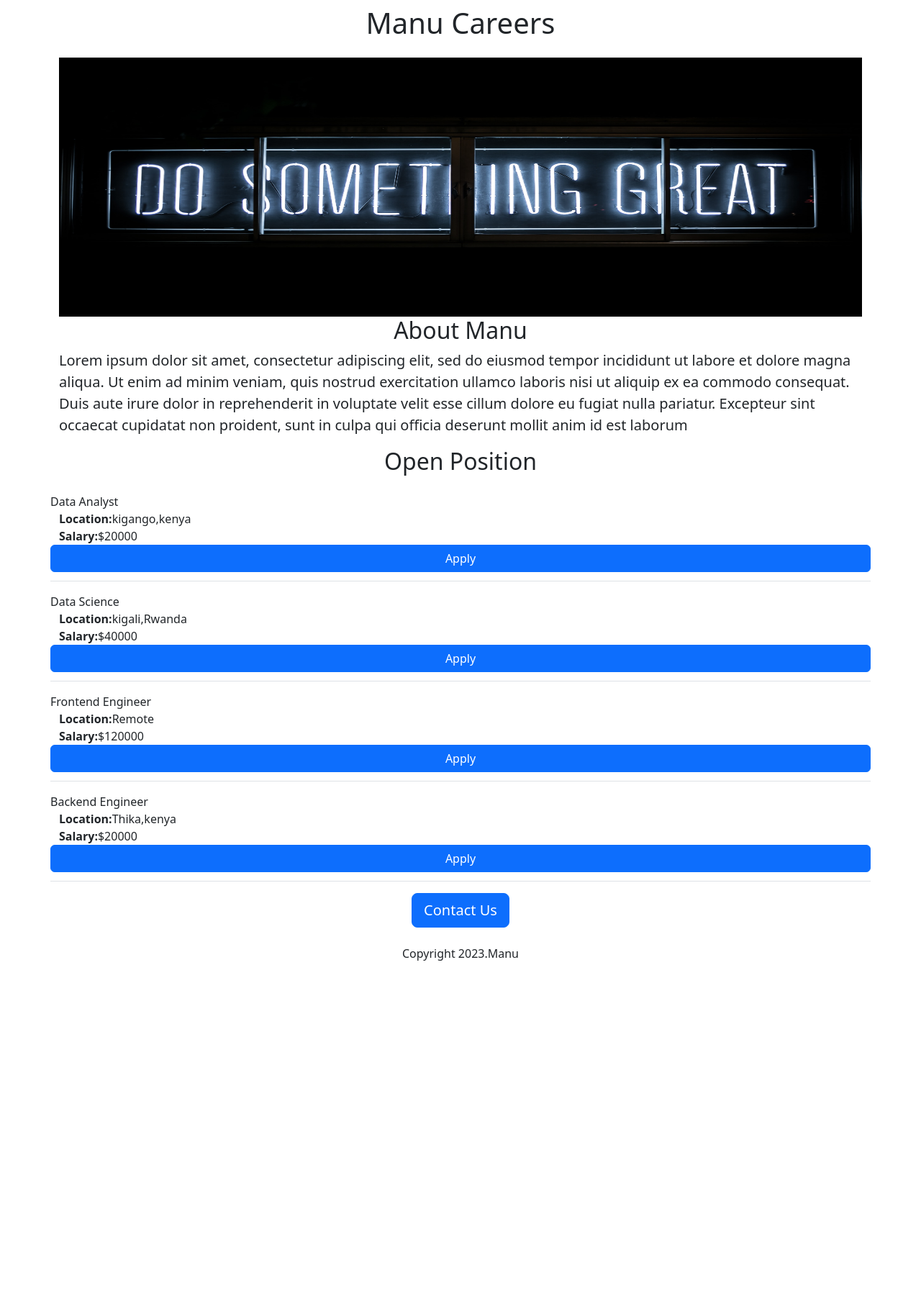
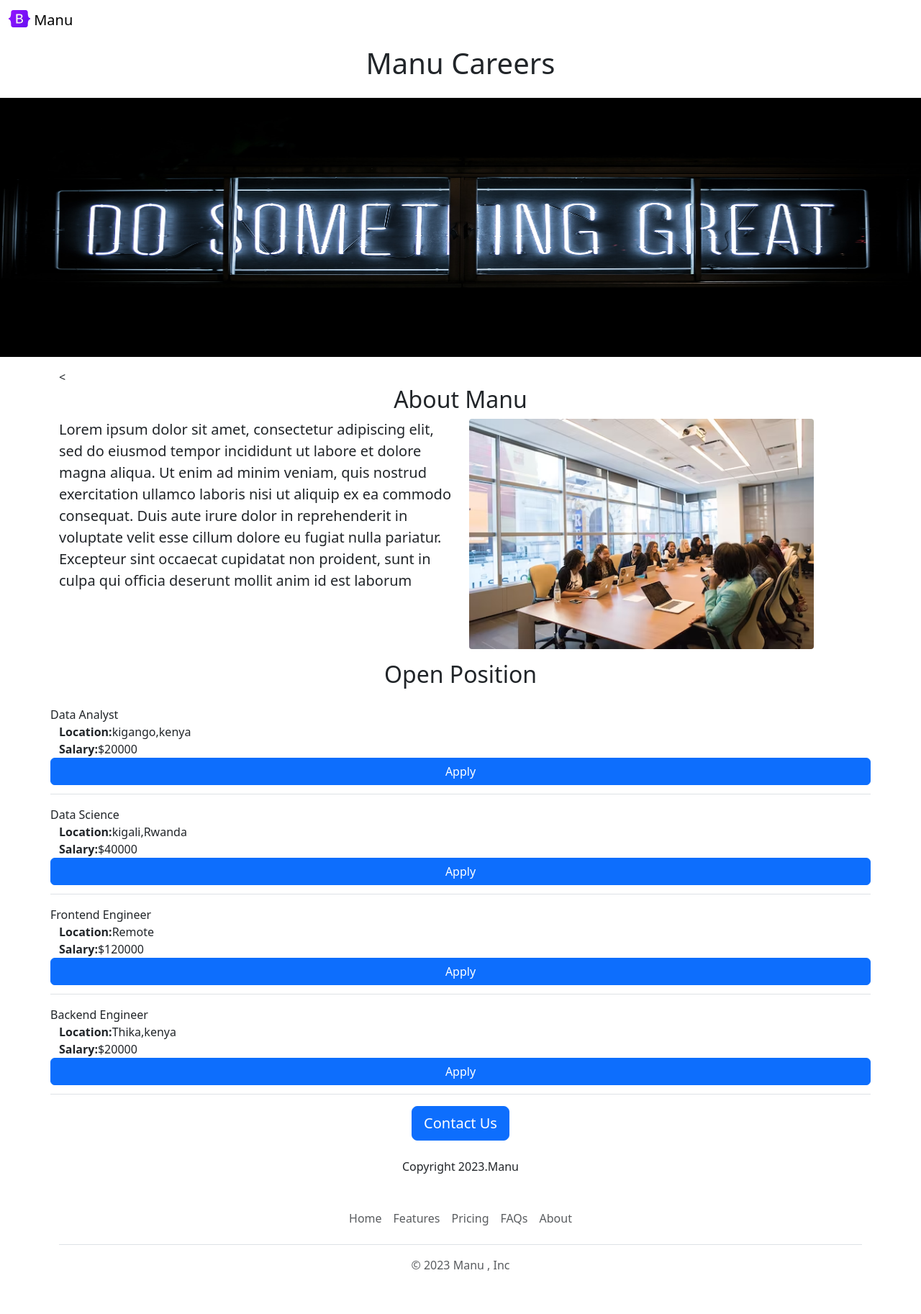
Before and after one commit to wilson-ty/manu---career--webite-v2, a Flask app: page / in a window 1280 px wide. Shown: the whole page at 72% size. Before the commit the page ends 1335 px from the top, so only its background shows below. Run offline with Flask 2, Linux system fonts and the light colour scheme.

Commit message:
asentic improvement

```diff
--- /dev/null
+++ b/templates/footer.html
@@ -0,0 +1,12 @@
+<div class="container">
+  <footer class="py-3 my-4">
+    <ul class="nav justify-content-center border-bottom pb-3 mb-3">
+     <li class="nav-item"><a href="#" class="nav-link px-2 text-body-secondary">Home</a></li>
+       <li class="nav-item"><a href="#" class="nav-link px-2 text-body-secondary">Features</a></li>
+      <li class="nav-item"><a href="#" class="nav-link px-2 text-body-secondary">Pricing</a></li>
+      <li class="nav-item"><a href="#" class="nav-link px-2 text-body-secondary">FAQs</a></li>
+      <li class="nav-item"><a href="#" class="nav-link px-2 text-body-secondary">About</a></li>
+    </ul>
+   <p class="text-center text-body-secondary">&copy; 2023 Manu , Inc</p>
+  </footer>
+</div>
--- a/templates/home.html
+++ b/templates/home.html
@@ -1,4 +1,4 @@
-<!DOCTYPE html>
+ <!DOCTYPE html>
 <html>
   <head>
     <title>Manu Carreers</title>
@@ -9,20 +9,31 @@
 
   </head>
   <body>
+    {% include 'nav.html' %}
+    <h1 class="text-center mt-2 mb-4" >Manu Careers</h1>
+     <img class="img-fluid" id="banner" src="https://wilson-manu-career-4.emmanuelmwaura.repl.co/static/banner.jpg.jpg/" height="220">
 
     <div class="container">
-    <h1 class="text-center mt-2 mb-4" >Manu Careers</h1>
 
-    <img class="img-fluid" id="banner" src="https://wilson-manu-career-4.emmanuelmwaura.repl.co/static/banner.jpg.jpg/" height="220">
+     <
+
     <h2 class="text-center">About Manu</h2>
      <style>
        #banner{
          height: 360px;
          width: 100%;
+         margin-bottom:16px;
 
        }
      </style>
+       <div class="row"  style="margin-bottom:16px;">
+         <div class="col-6">
     <p class="lead">Lorem ipsum dolor sit amet, consectetur adipiscing elit, sed do eiusmod tempor incididunt ut labore et dolore magna aliqua. Ut enim ad minim veniam, quis nostrud exercitation ullamco laboris nisi ut aliquip ex ea commodo consequat. Duis aute irure dolor in reprehenderit in voluptate velit esse cillum dolore eu fugiat nulla pariatur. Excepteur sint occaecat cupidatat non proident, sunt in culpa qui officia deserunt mollit anim id est laborum</p>
+         </div>
+         <div class="col-6">
+         <img src ="/static/people.jpg" style="height:320px; border-radius:4px;">
+           </div>
+       </div>
     <h2 class="text-center mt-2 mb-4">Open Position</h2>
     <div>
       {% for job in jobs %}
@@ -34,5 +45,6 @@
         <p class= "mt-4">Copyright 2023.Manu</p>
       </div>
     </div>
+    {% include 'footer.html' %}
   </body>
 </html>
--- a/templates/jobitem.html
+++ b/templates/jobitem.html
@@ -14,7 +14,6 @@
   {% endif %}
 
 
-  <button type="button" class="btn btn-primary">Apply</button>
-
+  <a href ="mailto:wilsongachanja934@gmail.com?subject=Job%20Application&body=my%20name%20%3A%20%3Cyour%20name%20here%3E%0D%0Amy%20resume%20link%3A%20%3Cresume%20link%3E%0D%0AMy%20linkedin%20link%20%3A%3Clinkedin%20link%3E" type="button" class="btn  btn-primary  float-right align middle">Apply</a>
 
 </div>
--- /dev/null
+++ b/templates/nav.html
@@ -0,0 +1,9 @@
+<nav class="navbar bg-body-tertiary, shadow-sm, fixed-top bg-white">
+    <div class="container-fluid">
+       <a class="navbar-brand" href="#">
+          <img src="/static/logo.svg" alt="Logo" width="30" height="24" class="d-inline-block align-text-top">
+          Manu
+    </a>
+  </div>
+</nav>
+<div style ="height:56px"></div>
```
Also changed, not shown: static/logo.svg (added), static/people.jpg (added), 1 other file.
